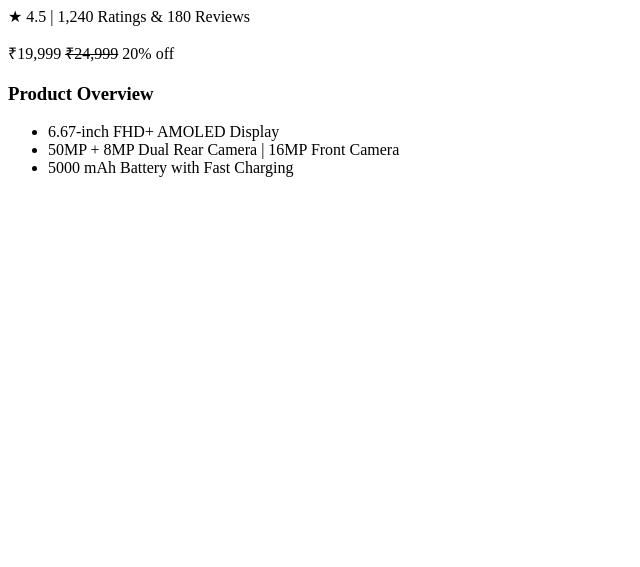
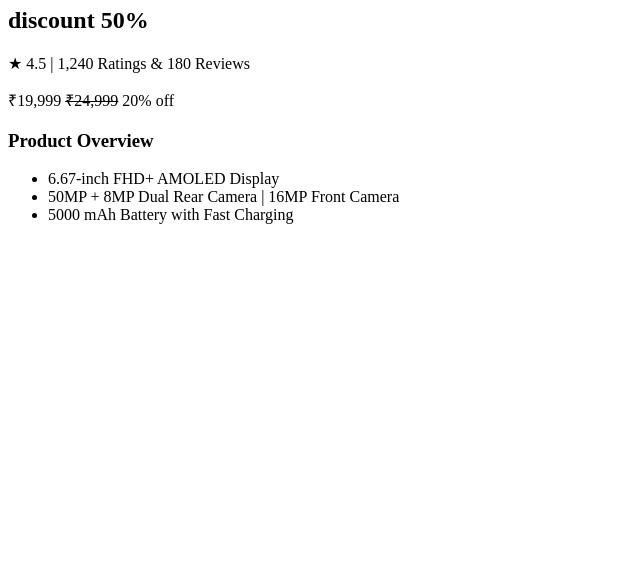
Before and after one commit to amit-kumar-08/flipkart-app, a plain HTML site: page product-details.html in a window 1280 px wide. Shown: the part 233-800 px from the top of the page, without its empty margins (0-640 px from the left). Drawn offline with Linux system fonts and the light colour scheme.

Commit message:
stash practice complete

```diff
--- a/product-details.html
+++ b/product-details.html
@@ -9,6 +9,7 @@
   <div class="product-details">
     <img src="product-image.jpg" alt="Product Name" class="product-image">
     <h1 class="product-title">Smartphone X Pro (128GB, 8GB RAM)</h1>
+    <h2>discount 50%</h2>
     <p class="product-rating">★ 4.5 | 1,240 Ratings & 180 Reviews</p>
     <div class="price-section">
         <span class="discount-price">₹19,999</span>
```
